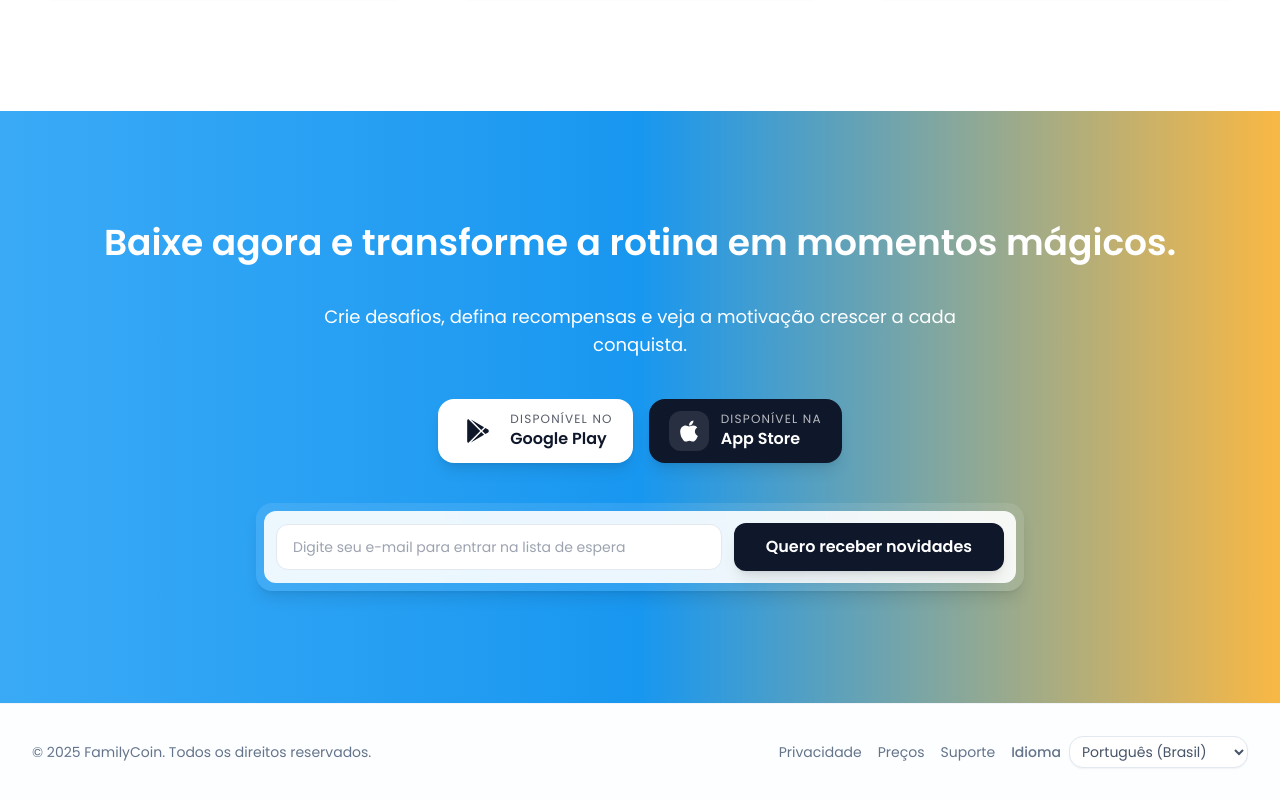
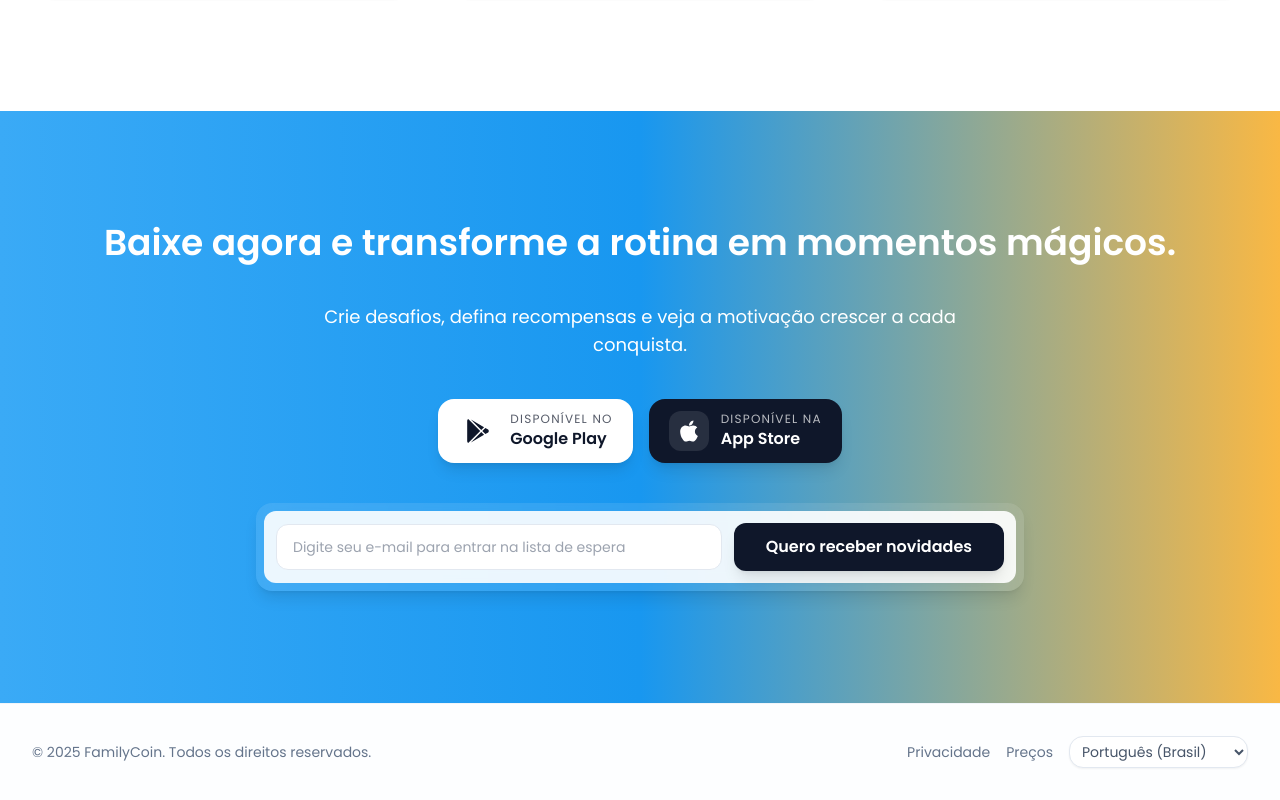
Before and after one commit to rkpontes/family_coin_landing_page, a Next.js app: page /pt_BR in a window 1280 px wide. Shown: the part 1438-2238 px from the top of the page. Built offline with nearby package versions, Linux system fonts and the light colour scheme.

Commit message:
Atualiza URLs no siteConfig e remove link de suporte do rodapé

```diff
--- a/src/components/layout/footer.tsx
+++ b/src/components/layout/footer.tsx
@@ -24,9 +24,9 @@
           <Link href={`/${locale}/${siteConfig.links.pricing}`} className="hover:text-slate-900">
             {messages.footer.pricing}
           </Link>
-          <Link href={siteConfig.links.support} className="hover:text-slate-900">
+          {/* <Link href={siteConfig.links.support} className="hover:text-slate-900">
             {messages.footer.support}
-          </Link>
+          </Link> */}
           <LocaleSwitcher
             locale={locale}
             label={messages.footer.localeLabel}
--- a/src/components/layout/locale-switcher.tsx
+++ b/src/components/layout/locale-switcher.tsx
@@ -53,7 +53,6 @@
 
   return (
     <label className="flex items-center gap-2 text-sm text-slate-600">
-      <span className="font-medium text-slate-500">{label}</span>
       <select
         className="rounded-md border border-slate-200 bg-white px-2 py-1 text-sm text-slate-600 shadow-sm transition focus:border-slate-400 focus:outline-none focus:ring-2 focus:ring-slate-200 disabled:cursor-not-allowed disabled:opacity-70"
         value={locale}
--- a/src/config/site.ts
+++ b/src/config/site.ts
@@ -1,8 +1,8 @@
 export const siteConfig = {
   name: "FamilyCoin",
-  url: "https://familycoin.app",
-  androidDownloadUrl: "https://play.google.com/store/apps/details?id=com.familycoin",
-  iosDownloadUrl: "https://apps.apple.com/app/id000000000",
+  url: "https://leapha.com/familycoin",
+  androidDownloadUrl: "https://play.google.com/store/apps/details?id=com.leapha.familycoin",
+  iosDownloadUrl: "https://apps.apple.com/br/app/familycoin/id6746703939",
   socials: {
     instagram: "https://instagram.com/familycoinapp",
     youtube: "https://youtube.com/@familycoin",
@@ -12,7 +12,7 @@
     twitter: "@familycoinapp"
   },
   links: {
-    support: "mailto:hello@familycoin.app",
+    support: "mailto:void",
     privacy: "privacy",
     pricing: "pricing"
   }
```
